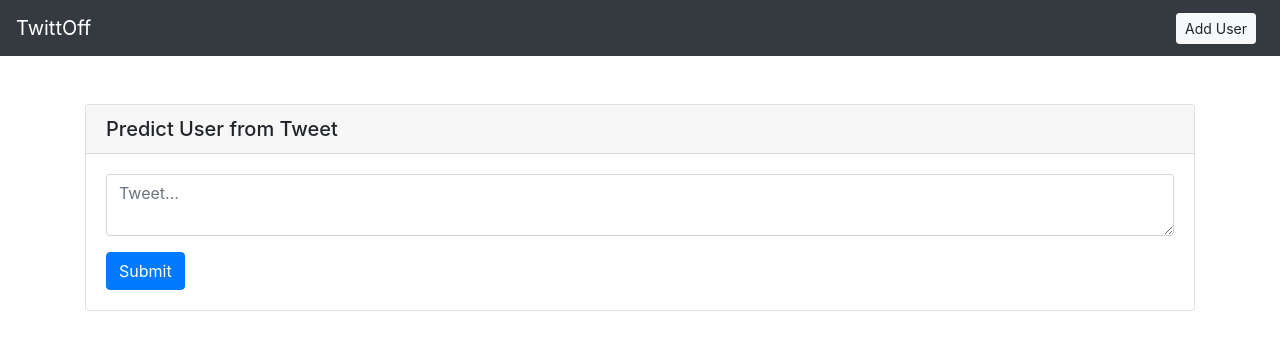
After one commit to spentaur/twittoff-app, a Flask app: page /predict in a window 1280 px wide. The commit adds this page. Shown: the top 350 px of the page. Run offline with Flask 2, Linux system fonts and the light colour scheme; parts of the project's set-up code (start-up, migrations or seed data) failed here and were passed over; some libraries are stand-ins or nearby versions.

Commit message:
predict user tweets

```diff
--- a/app/app.py
+++ b/app/app.py
@@ -35,6 +35,7 @@ def register_blueprints(app):
     """Register Flask blueprints."""
     app.register_blueprint(controllers.home.blueprint)
     app.register_blueprint(controllers.user.blueprint)
+    app.register_blueprint(controllers.predict.blueprint)
     return None
 
 
--- a/app/controllers/__init__.py
+++ b/app/controllers/__init__.py
@@ -1,3 +1,4 @@
 """Controllers package"""
 from . import home
 from . import user
+from . import predict
--- a/app/controllers/home.py
+++ b/app/controllers/home.py
@@ -1,10 +1,12 @@
 from flask import Blueprint, render_template
 from app.models.user import User
+from app.forms.PredictTweetForm import PredictTweetForm
 
 blueprint = Blueprint('home', __name__)
 
 
 @blueprint.route('/')
 def index():
+    form = PredictTweetForm()
     users = User.get_newest()
-    return render_template('home/index.html', users=users)
+    return render_template('home/index.html', users=users, form=form)
--- /dev/null
+++ b/app/controllers/predict.py
@@ -0,0 +1,102 @@
+from flask import Blueprint
+from app.models.user import User
+from app.models.tweet import Tweet
+import numpy as np
+from sklearn.linear_model import SGDClassifier
+from skl2onnx import convert_sklearn
+from skl2onnx.common.data_types import FloatTensorType
+import onnxruntime as rt
+from app.api.basilica import BASILICA
+from app.forms.PredictTweetForm import PredictTweetForm
+from flask import render_template
+from app.extensions import db
+from sqlalchemy import func
+import collections
+import pprint as pp
+
+blueprint = Blueprint('predict', __name__)
+
+
+@blueprint.route('/predict', methods=['GET', 'POST'])
+def predict():
+    form = PredictTweetForm()
+
+    users_dict = None
+
+    if form.validate_on_submit():
+        with BASILICA as c:
+            embedding = np.array(c.embed_sentence(form.tweet.data,
+                                                  model="twitter")).reshape(1,
+                                                                            -1)
+
+        sess = rt.InferenceSession("app/ml_models/tweet.onnx")
+        input_name = sess.get_inputs()[0].name
+        prob_name = sess.get_outputs()[1].name
+        prob_rt = sess.run([prob_name],
+                           {input_name: embedding.astype(np.float32)})[0][0]
+
+        users = User.query.all()
+        users_dict = {}
+        for user in users:
+            users_dict[1 / (1 + np.exp(-prob_rt[user.id]))] = {
+                'name':     user.name,
+                'username': user.username,
+                'prob':     prob_rt[user.id]
+            }
+
+        users_dict = collections.OrderedDict(sorted(users_dict.items(),
+                                                    reverse=True))
+
+    return render_template('predict/index.html', form=form,
+                           results=users_dict)
+
+
+def train():
+    print("training model...")
+    tweets = Tweet.query.all()
+
+    q = db.session.query(User)
+    if get_count(q) > 1:
+        data = np.array(
+            [np.hstack([tweet.embedding, tweet.user_id]) for tweet in tweets])
+
+        np.random.shuffle(data)
+
+        features = data[:, :-1]
+        target = data[:, -1]
+
+        clf = SGDClassifier(loss='modified_huber', penalty='l2',
+                            alpha=0.01, random_state=42,
+                            max_iter=2000)
+        clf.fit(features, target)
+        print("model fit!")
+
+        predicted = clf.predict(features)
+        print("sklearn score:", np.mean(predicted == target))
+
+        initial_type = [('float_input', FloatTensorType([None, 768]))]
+        onx = convert_sklearn(clf, initial_types=initial_type)
+
+        with open("app/ml_models/tweet.onnx", "wb") as f:
+            f.write(onx.SerializeToString())
+
+        print("model saved to onnx!")
+
+        sess = rt.InferenceSession("app/ml_models/tweet.onnx")
+        input_name = sess.get_inputs()[0].name
+        label_name = sess.get_outputs()[0].name
+        pred_onx = sess.run([label_name],
+                            {input_name: features.astype(np.float32)})[0]
+
+        print("onnx score:", np.mean(pred_onx == target))
+        print("\n")
+    else:
+        print("not enough users")
+        print("\n")
+
+
+def get_count(q):
+    # this shouldn't be here but o well
+    count_q = q.statement.with_only_columns([func.count()]).order_by(None)
+    count = q.session.execute(count_q).scalar()
+    return count
--- a/app/forms/NewUserForm.py
+++ b/app/forms/NewUserForm.py
@@ -6,8 +6,10 @@ from wtforms import ValidationError
 
 
 def valid_screenname(form, field):
-    if not twitter_user_exists(field.data):
-        raise ValidationError('Not a valid screen name.')
+    users = field.data.split(",")
+    for user in users:
+        if not twitter_user_exists(user.strip()):
+            raise ValidationError('Not a valid screen name.')
 
 
 class NewUserForm(FlaskForm):
--- /dev/null
+++ b/app/forms/PredictTweetForm.py
@@ -0,0 +1,8 @@
+from flask_wtf import FlaskForm
+from wtforms import StringField
+from wtforms.validators import InputRequired, Length
+
+
+class PredictTweetForm(FlaskForm):
+    tweet = StringField('Tweet',
+                        validators=[InputRequired(), Length(max=500)])
--- a/app/models/user.py
+++ b/app/models/user.py
@@ -16,6 +16,7 @@ class User(db.Model):
 
     @staticmethod
     def add_user(username):
+        print(f"adding {username} to database...")
         # check if user already exists
         user = User.query.filter(
             func.lower(User.username) == func.lower(username)).first()
@@ -23,6 +24,7 @@ class User(db.Model):
         twitter_user = TWITTER.get_user(username)
 
         if user:
+
             # if user already exists, delete all their tweets
             # because i'm going to get them again
             Tweet.query.filter_by(user_id=user.id).delete()
@@ -38,6 +40,8 @@ class User(db.Model):
             db.session.add(user)
 
         db.session.commit()
+        print(f"{username} has been added!")
+        print("\n")
 
         return user
 
--- a/app/static/css/app.css
+++ b/app/static/css/app.css
@@ -9,3 +9,12 @@
     }
 
 }
+
+.results tr:first-child {
+    font-weight:bold;
+}
+
+.results tr:not(:first-child) {
+    font-weight:200;
+    color:#aaa;
+}
--- /dev/null
+++ b/app/templates/predict/index.html
@@ -0,0 +1,62 @@
+{% extends "layouts/layout.html" %}
+
+{% block title %}Predict Tweet{% endblock %}
+
+{% block content %}
+
+<div class="my-5">
+    <div class="card">
+        <h5 class="card-header">Predict User from Tweet</h5>
+        <div class="card-body">
+            <form method="post">
+                {{ form.csrf_token }}
+                <div class="input-group mb-3">
+                    <textarea type="text" class="form-control"
+                              name="tweet"
+                              placeholder="Tweet..."
+                              aria-label="Tweet"
+                              aria-describedby="basic-addon1">{% if form.tweet.data %}{{ form.tweet.data}}{% endif %}</textarea>
+                </div>
+                {% if form.tweet.errors %}
+                <ul>
+                    {% for error in form.tweet.errors %}
+
+                    <li style="color: red;">{{ error }}</li>
+                    {% endfor %}
+                </ul>
+                {% endif %}
+                <button type="submit" class="btn btn-primary">Submit</button>
+            </form>
+        </div>
+    </div>
+</div>
+
+{% if results %}
+<div class="my-5">
+    <div class="card">
+        <h5 class="card-header">Results</h5>
+        <div class="card-body">
+            <table class="table table-striped table-bordered results">
+                <thead>
+                <tr>
+                    <th scope="col">Probability</th>
+                    <th scope="col">Username</th>
+                    <th scope="col">Name</th>
+                </tr>
+                </thead>
+                <tbody>
+                {% for user in results.values() %}
+                <tr>
+                    <td>{{user.prob|round(3, 'floor')}}</td>
+                    <td>{{user.username}}</td>
+                    <td>{{user.name}}</td>
+                </tr>
+                {% endfor %}
+                </tbody>
+            </table>
+        </div>
+    </div>
+</div>
+{% endif %}
+
+{% endblock %}
```
Also changed, not shown: app/controllers/user.py (+20 -4 lines), app/models/tweet.py (+13 -1 lines), app/templates/home/index.html (+27 -0 lines), app/templates/user/delete.html (added, +23 -0 lines), requirements.txt (+15 -1 lines), 5 other files.
